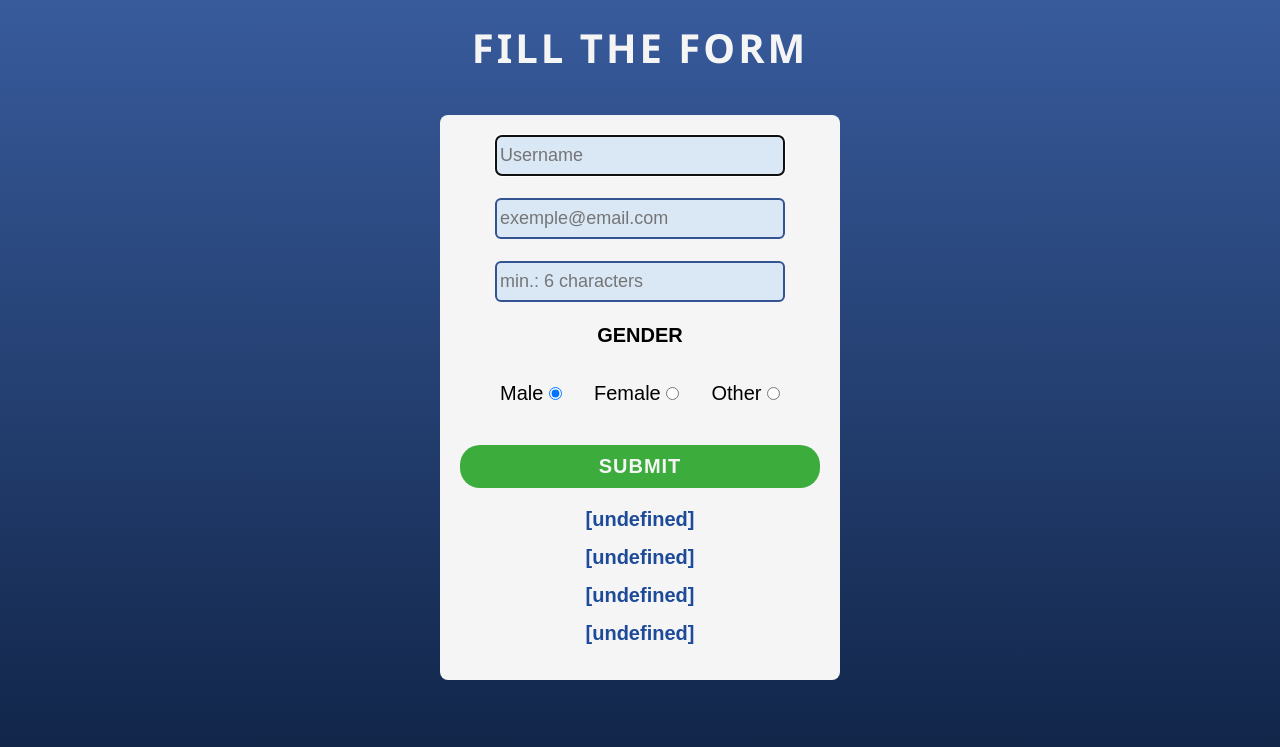
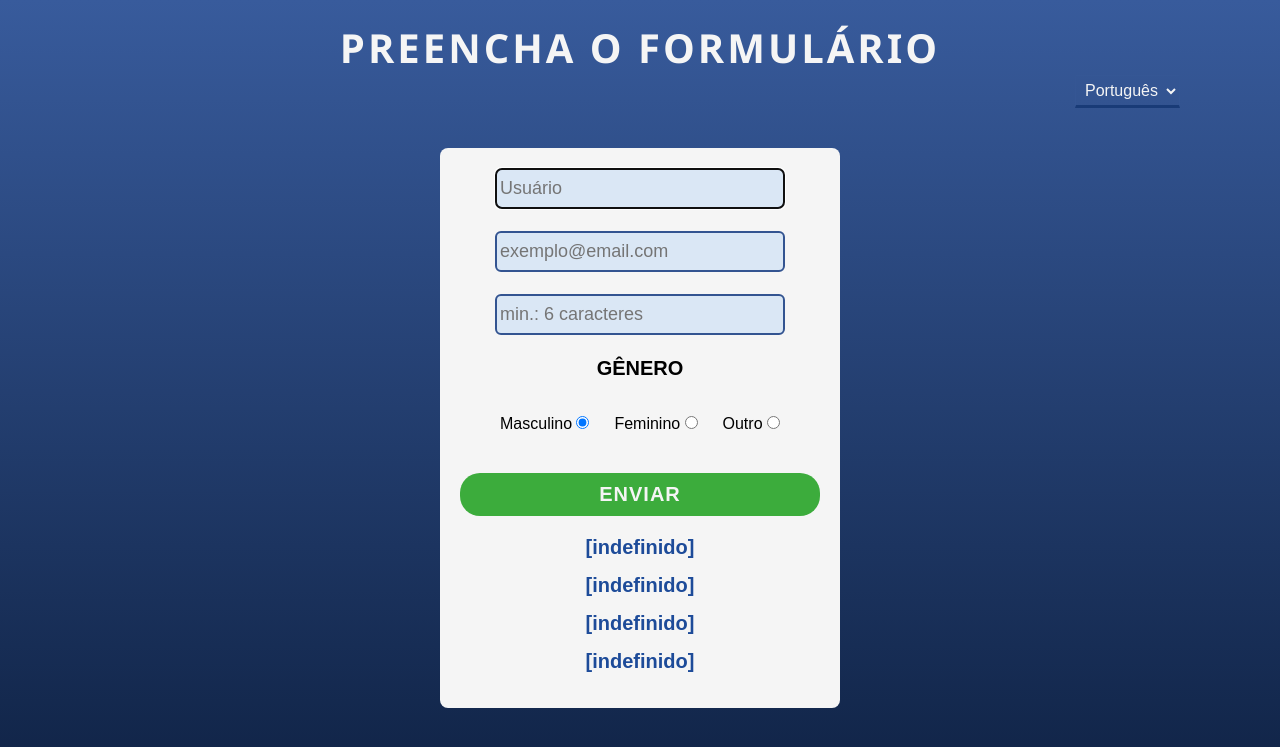
Before and after one commit to HarllonCS/PracticingDevWeb, a PHP site: page /pt-br/index.php in a window 1280 px wide. Shown: the top 747 px of the page. Run offline with PHP 8.4, Linux system fonts and the light colour scheme.

Commit message:
English and portuguese pages

```diff
--- a/projects/PHP-register/css/style.css
+++ b/projects/PHP-register/css/style.css
@@ -20,6 +20,26 @@ header {
     margin-top: 20px;
     letter-spacing: 3px;
 }
+
+header h1 {display: inline;}
+
+select {
+    display: block;
+    margin: 0 100px 0 auto;
+    padding: 5px;
+    font-size: 16px;
+    background-color: transparent;
+    color: whitesmoke;
+    cursor: pointer;
+    border-top-color: #355795;
+    border-right-color: #345694;
+    border-left-color: #355694;
+    border-bottom: 3px solid #193b77;
+}
+
+select:hover {border-color: none;}
+
+option {color: black;}
 
 /* login screen */
 main {
@@ -52,16 +72,18 @@ fieldset {
     margin: 20px auto 40px auto;
 }
 
-#radio-gens {
+#radio-gens-pt, #radio-gens-en {
     display: flex;
     justify-content: space-between;
     margin-top: 35px;
 }
 
-#radio-gens label {
-    font-size: 20px;
-    cursor: pointer;
-}
+#radio-gens-en label, #radio-gens-pt label{cursor: pointer;}
+
+#radio-gens-en label {font-size: 20px;}
+
+#radio-gens-pt label {font-size: 16px;}
+
 
 fieldset p {
     text-align: center;
--- a/projects/PHP-register/js/script.js
+++ b/projects/PHP-register/js/script.js
@@ -1,6 +1,10 @@
+// Variables
 var field = document.querySelectorAll('.input-style')
-var current_year = new Date().getFullYear()-1
 
+// change language
+function chooseLang(sec) {open(""+sec+"", "_parent")}
+
+// conditions for empty fields
 document.querySelector('button').addEventListener('click', () => {
     if (field[0].value.length == 0) {
         alert("ERROR: Insert a Username.")
--- a/projects/PHP-register/index.php
+++ b/projects/PHP-register/pt-br/index.php
@@ -1,59 +1,63 @@
 <!DOCTYPE html>
-<html lang="en">
+<html lang="pt-br">
 <head>
     <meta charset="utf-8">
     <meta http-equiv="X-UA-Compatible" content="ie=edge">
     <meta name="viewport" content="width=device-width, initial-scale=1">
-    <title>PHP Form</title>
-    <link rel="stylesheet" href="./css/style.css">
+    <title>Formulário PHP</title>
+    <link rel="stylesheet" href="../css/style.css">
 </head>
 <body>
     <header> <!-- Header -->
-        <h1>Fill the form</h1>
+        <h1>Preencha o formulário</h1>
+        <select onchange="chooseLang(this.value)">
+            <option value="./index.php" selected>Português</option>
+            <option value="../en/index.php">English</option>
+        </select>
     </header> <!-- /end Header -->
 
     <main role="main"> <!-- Main -->
         <form method="get" action="./index.php"> <!-- form -->
             <!-- Username -->
-            <input class="input-style" type="text" name="name" autofocus placeholder="Username">
+            <input class="input-style" type="text" name="name" autofocus placeholder="Usuário">
             <!-- /end Username -->
             <!-- Email -->
-            <input class="input-style" type="email" name="email" placeholder="exemple@email.com">
+            <input class="input-style" type="email" name="email" placeholder="exemplo@email.com">
             <!-- /end Email -->
             <!-- Password -->
-            <input class="input-style" type="password" name="password" placeholder="min.: 6 characters" minlength="6">
+            <input class="input-style" type="password" name="password" placeholder="min.: 6 caracteres" minlength="6">
             <!-- /end Password -->
 
             <fieldset> <!-- Gender options -->
-                <p>Gender</p>
-                <div id="radio-gens">
+                <p>Gênero</p>
+                <div id="radio-gens-pt">
                     <label> <!-- Male option -->
-                        Male <input type="radio" name="gen" id="idM" value="M" checked>
+                        Masculino <input type="radio" name="gen" id="idM" value="M" checked>
                     </label> <!-- /end Male option -->
                     <label> <!-- Female option -->
-                        Female <input type="radio" name="gen" id="idF" value="F">
+                        Feminino <input type="radio" name="gen" id="idF" value="F">
                     </label> <!-- /end Female option -->
                     <label>
-                        Other <input type="radio" name="gen" id="idO" value="O">
+                        Outro <input type="radio" name="gen" id="idO" value="X">
                     </label>
                 </div>
             </fieldset> <!-- /end Gender options -->
 
-            <button type="submit">submit</button>
+            <button type="submit">Enviar</button>
         </form> <!-- /end form -->
 
         <div id="result"> <!-- Result -->
             <?php
                 // Import Person.php class
-                require_once('./php/Person.php');
+                require_once('../php/Person.php');
 
                 // Variables getting the input values
-                $name = $_GET["name"] ?? '[undefined]';
-                $email = $_GET["email"] ?? '[undefined]';
-                $password = $_GET["password"] ?? '[undefined]';
-                $gen = $_GET["gen"] ?? '[undefined]';
+                $name = $_GET["name"] ?? '[indefinido]';
+                $email = $_GET["email"] ?? '[indefinido]';
+                $password = $_GET["password"] ?? '[indefinido]';
+                $gen = $_GET["gen"] ?? '[indefinido]';
 
-                // set the variables values to Person object
+                // set variables values to Person object
                 $p1 = new Person($name, $email, $password, $gen);
 
                 echo "<p>".$p1->getName()."</p>";
@@ -63,6 +67,6 @@
             ?>
         </div> <!-- /end Result -->
     </main> <!-- /end main -->
-    <script src="./js/script.js"></script>
+    <script src="../js/script.js"></script>
 </body>
 </html>
```
Also changed, not shown: projects/PHP-register/en/index.php (added, +72 -0 lines), projects/PHP-register/README.md (deleted).
